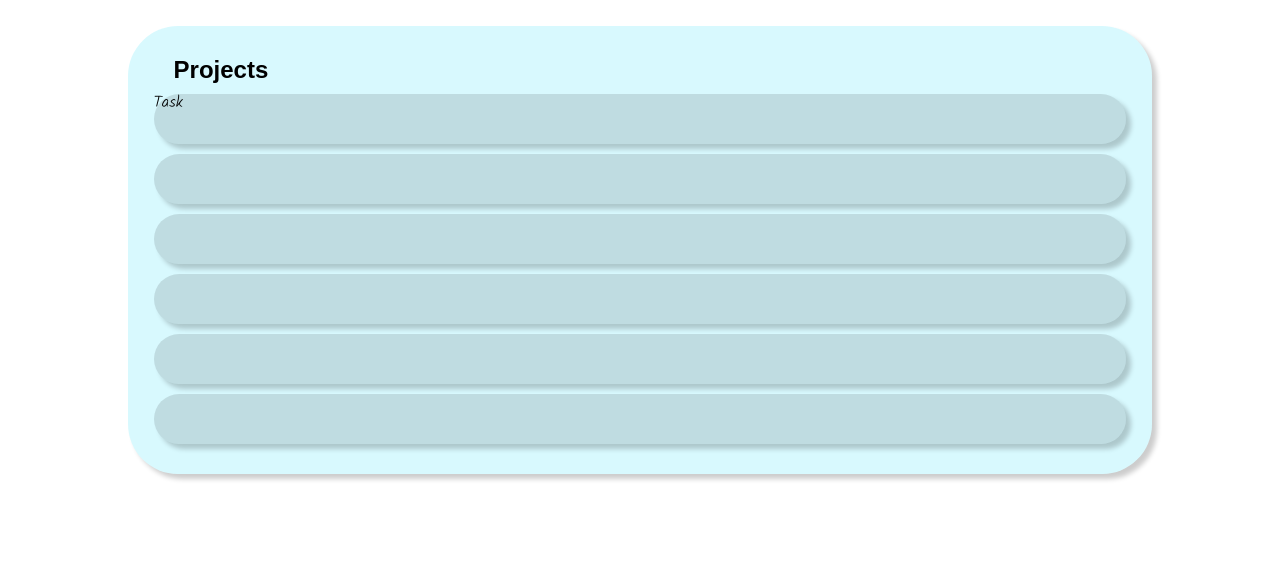
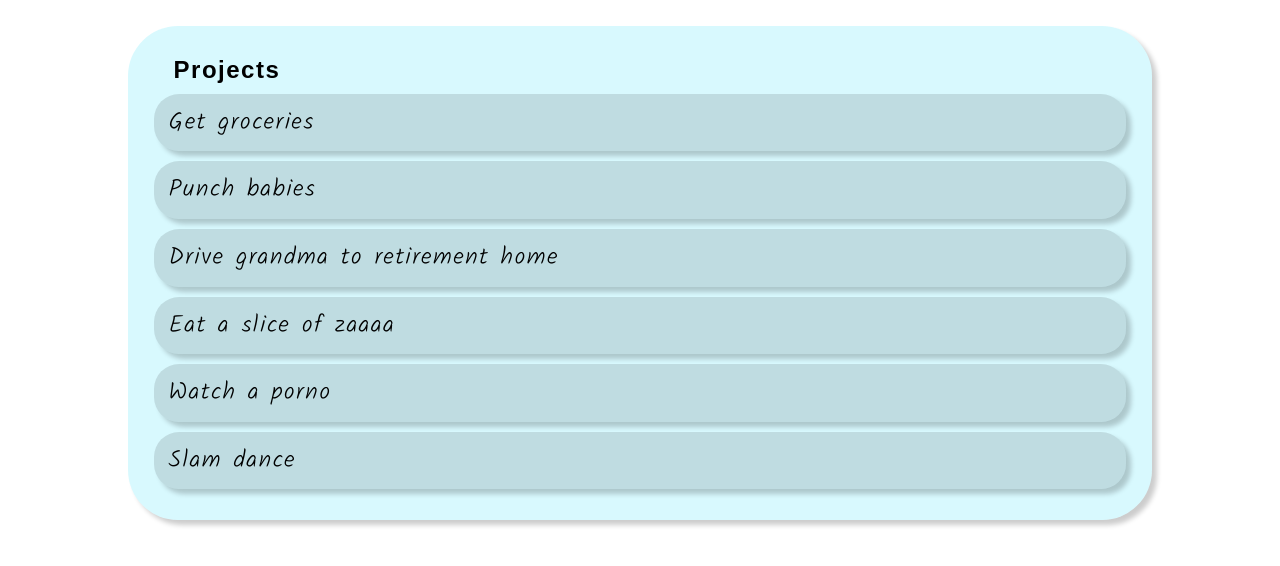
Before and after one commit to StuvaScript/to-do-list, a website built with webpack: page dist/index.html in a window 1280 px wide. Built offline with Linux system fonts and the light colour scheme; a web font is replaced by a local one.

Commit message:
Save often

```diff
--- a/src/style.css
+++ b/src/style.css
@@ -19,6 +19,7 @@
 body {
   font-family: 'Kalam', sans-serif;
   padding: max(2vw, 10px);
+  letter-spacing: 1.5px;
 
   display: flex;
   justify-content: center;
@@ -44,12 +45,21 @@ body {
   font-weight: bold;
 }
 
-.projects {
+.projects,
+.tasks {
   background: rgba(93, 107, 110, 0.2);
   box-shadow: 5px 5px 5px rgba(0, 0, 0, 0.2);
   /* border: 1px solid #000; */
   width: 100%;
-  height: 50px;
+  height: auto;
   border-radius: 25px;
   margin: 5px;
+
+  display: flex;
+  align-items: center;
+  padding: 15px;
+  font-size: 1.5rem;
 }
+
+.tasks {
+}
```
Also changed, not shown: dist/index.html, dist/main.js.
